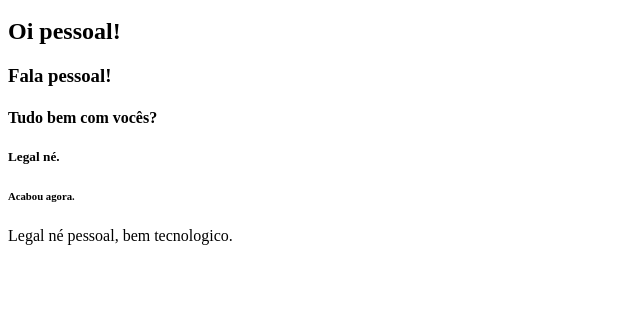
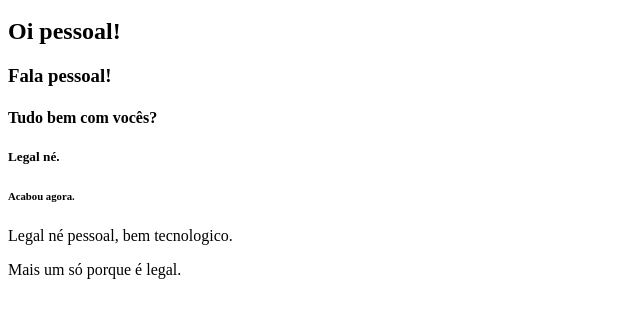
Before and after one commit to amandaluise14/aulas_dsm2, a plain HTML site: page index.html in a window 1280 px wide. Shown: the part 48-366 px from the top of the page, without its empty margins (0-640 px from the left). Drawn offline with Linux system fonts and the light colour scheme.

Commit message:
ADD - Mais palavras.

```diff
--- a/index.html
+++ b/index.html
@@ -14,6 +14,7 @@
  <h6>Acabou agora.</h6>
 
  <p> Legal né pessoal, bem tecnologico.</p>
+ <p>Mais um só porque é legal.</p>
 
 </body>
 
```
